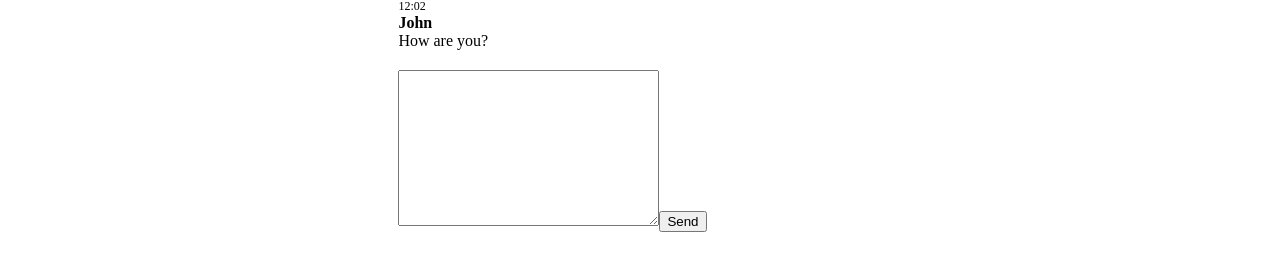
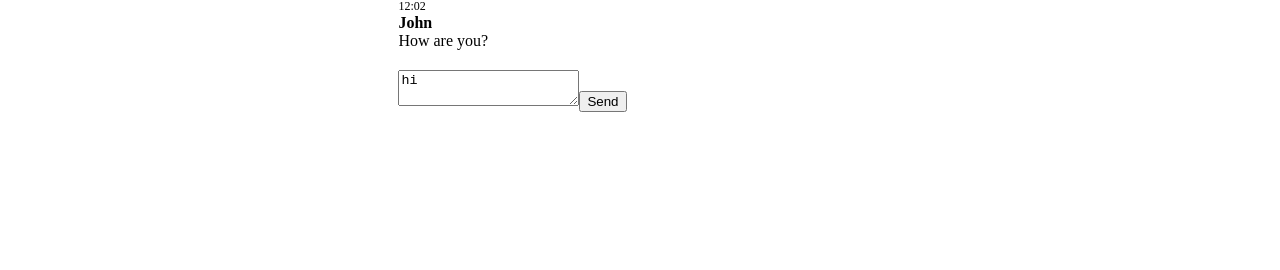
Before and after one commit to polina090193/react-network, a React (Create React App) app: page /messages in a window 1280 px wide. Shown: the part 232-502 px from the top of the page. Built offline with nearby package versions, Linux system fonts and the light colour scheme.

Commit message:
Sending messages

```diff
--- a/src/components/Messages/Chat/Chat.jsx
+++ b/src/components/Messages/Chat/Chat.jsx
@@ -17,9 +17,12 @@ const Chat = (props) => {
   return (
   <div className={ChatCss.chat}>
     {messagesElements}
-    <SendMessage />
+    <SendMessage
+      state={props.state}
+      newMessageBody={props.state.messagesPage.newMessageBody}
+    />
   </div>
   )
 }
-
+//state={props.state} newPostText={props.state.profilePage.newPostText}
 export default Chat
--- a/src/components/Messages/Chat/SendMessage/SendMessage.jsx
+++ b/src/components/Messages/Chat/SendMessage/SendMessage.jsx
@@ -1,15 +1,26 @@
 import React from "react"
+import { sendMessageCreator, updateNewMessageBodyCreator } from "@/redux/reducers/messages-reducer";
+import store from "@/redux/store";
 
 const SendMessage = (props) => {
 
   const sendMessageTextarea = React.createRef()
 
-  const onButtonClick = () => alert(sendMessageTextarea.current.value)
+  const sendMessage = () => {
+    store.dispatch(sendMessageCreator())
+  }
+
+  const onMessageChange = () => {
+    const text = sendMessageTextarea.current.value;
+    console.log('text', text)
+    store.dispatch(updateNewMessageBodyCreator(text))
+  }
+
 
   return (
     <div>
-      <textarea ref={sendMessageTextarea} name="" id="" cols="30" rows="10"></textarea>
-      <button onClick={onButtonClick}>Send</button>
+      <textarea onChange={onMessageChange} ref={sendMessageTextarea} value={props.newMessageBody}></textarea>
+      <button onClick={sendMessage}>Send</button>
     </div>
   )
 }
--- a/src/components/Messages/Messages.jsx
+++ b/src/components/Messages/Messages.jsx
@@ -7,7 +7,11 @@ const Messages = (props) => {
   return (
     <main className={MessagesCss.main}>
       <ContactsList contacts={props.state.messagesPage.contacts} />
-      <Chat messages={props.state.messagesPage.messages} className={MessagesCss.chat} />
+      <Chat
+        state={props.state}
+        messages={props.state.messagesPage.messages}
+        className={MessagesCss.chat}
+      />
     </main>
   )
 }
--- a/src/components/Profile/Profile.jsx
+++ b/src/components/Profile/Profile.jsx
@@ -4,7 +4,7 @@ const Profile = (props) => {
   return (
     <main>
       <p className="item">The Profile</p>
-      <MyPosts state={props.state} posts={props.state.profilePage.posts} addPost={props.state.addPost} updateNewPostText={props.state.updateNewPostText} />
+      <MyPosts state={props.state} posts={props.state.profilePage.posts} />
     </main>
   )
 }
--- a/src/redux/reducers/messages-reducer.js
+++ b/src/redux/reducers/messages-reducer.js
@@ -16,11 +16,13 @@ const initialState = {
 
 const messagesReducer = (state = initialState, action) => {
   switch (action.type) {
+
     case SEND_MESSAGE:
       const body = state.newMessageBody
-      state.messages.push({id: 8, message: body})
+      state.messages.push({id: 8, from: 'You', time: '00:00', message: body})
       state.newMessageBody = ''
       return state
+
     case UPDATE_NEW_MESSAGE_BODY:
       state.newMessageBody = action.body
       return state
@@ -32,7 +34,7 @@ const messagesReducer = (state = initialState, action) => {
 export const sendMessageCreator = () => ({type: SEND_MESSAGE})
 export const updateNewMessageBodyCreator = (text) => ({
   type: UPDATE_NEW_MESSAGE_BODY,
-  text: text
+  body: text
 })
 
 export default messagesReducer
```
